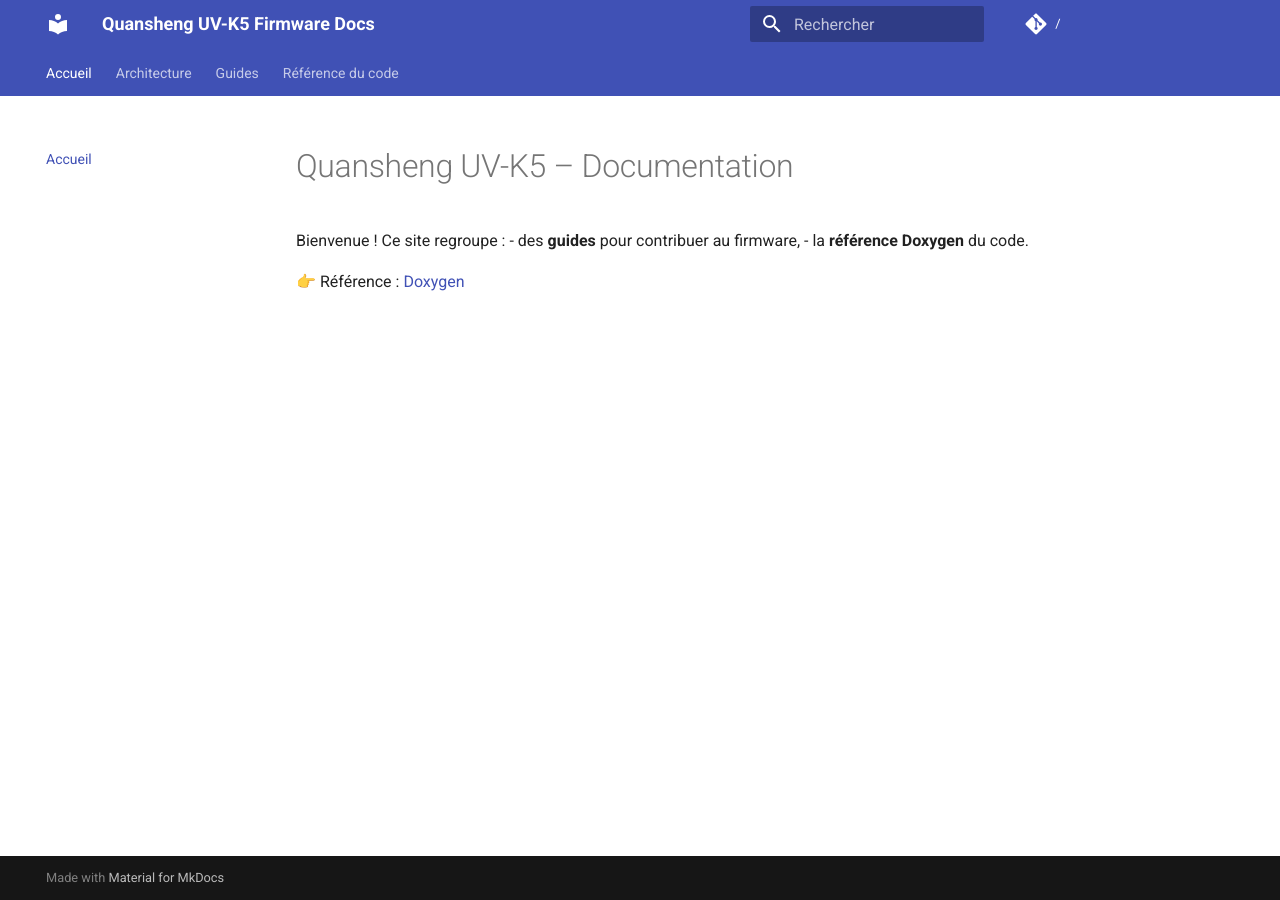
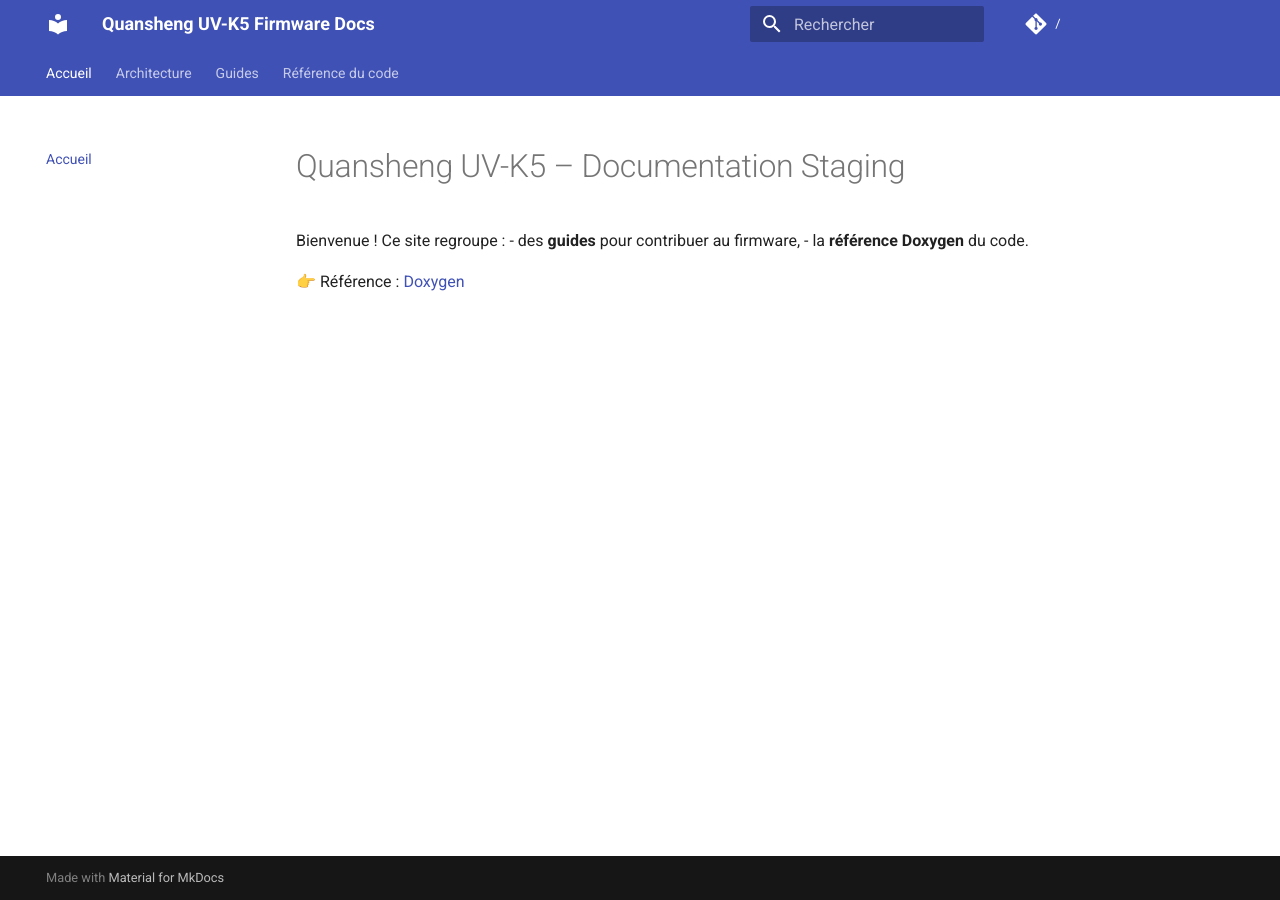
Before and after one commit to yen0p/testdoc, an MkDocs documentation site: the page built from docs/index.md, in a window 1280 px wide. Built offline with MkDocs 1.6.1 and Material for MkDocs 9.7.7, drawn with Linux system fonts in a browser that asks for light colours; comment, search, counter and statistics services are not loaded.

Commit message:
Changed doc on staging

```diff
--- a/docs/index.md
+++ b/docs/index.md
@@ -1,4 +1,4 @@
-# Quansheng UV-K5 – Documentation
+# Quansheng UV-K5 – Documentation Staging
 
 Bienvenue ! Ce site regroupe :
 - des **guides** pour contribuer au firmware,
```
